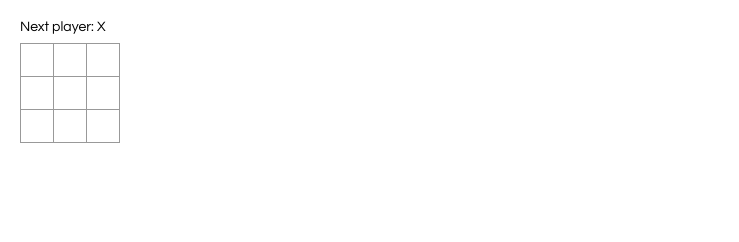
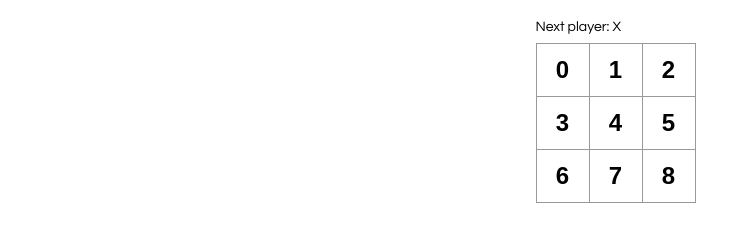
Before and after one commit to Jmolly/tic-tac-toe, a React app: page / in a window 1280 px wide. Shown: the whole page, without its empty margins (0-739 px from the left). Built offline with nearby package versions, Linux system fonts and the light colour scheme.

Commit message:
feat: add 'passing data through props'

```diff
--- a/src/index.css
+++ b/src/index.css
@@ -24,12 +24,12 @@ ol, ul {
   font-size: 24px;
   font-weight: bold;
   line-height: 34px;
-  height: 34px;
+  height: 54px;
   margin-right: -1px;
   margin-top: -1px;
   padding: 0;
   text-align: center;
-  width: 34px;
+  width: 54px;
 }
 
 .square:focus {
@@ -43,6 +43,7 @@ ol, ul {
 .game {
   display: flex;
   flex-direction: row;
+  justify-content: center;
 }
 
 .game-info {
--- a/src/index.js
+++ b/src/index.js
@@ -6,7 +6,7 @@ class Square extends React.Component {
   render() {
     return (
       <button className="square">
-        {/* TODO */}
+        {this.props.value}
       </button>
     );
   }
@@ -14,7 +14,7 @@ class Square extends React.Component {
 
 class Board extends React.Component {
   renderSquare(i) {
-    return <Square />;
+    return <Square value={i}/>;
   }
 
   render() {
```
